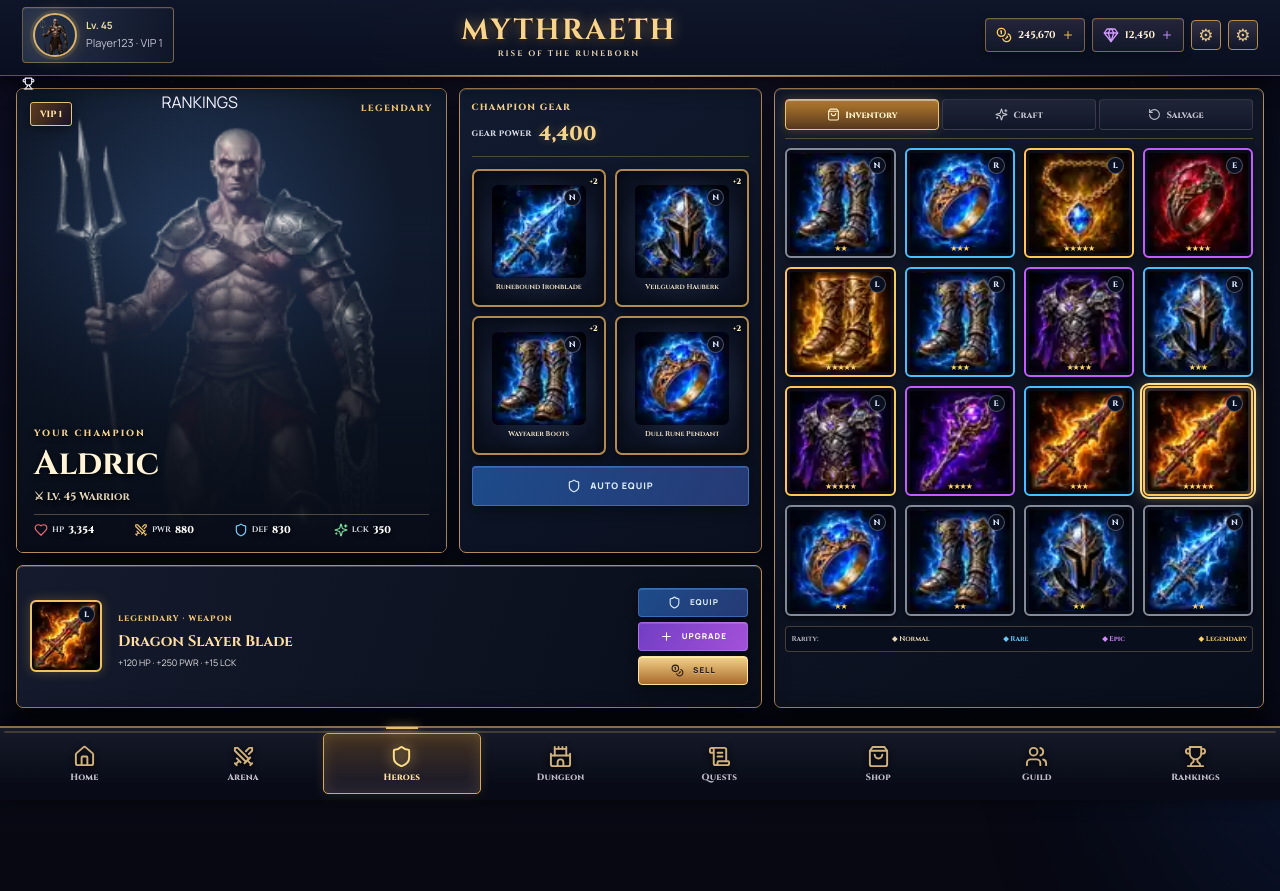
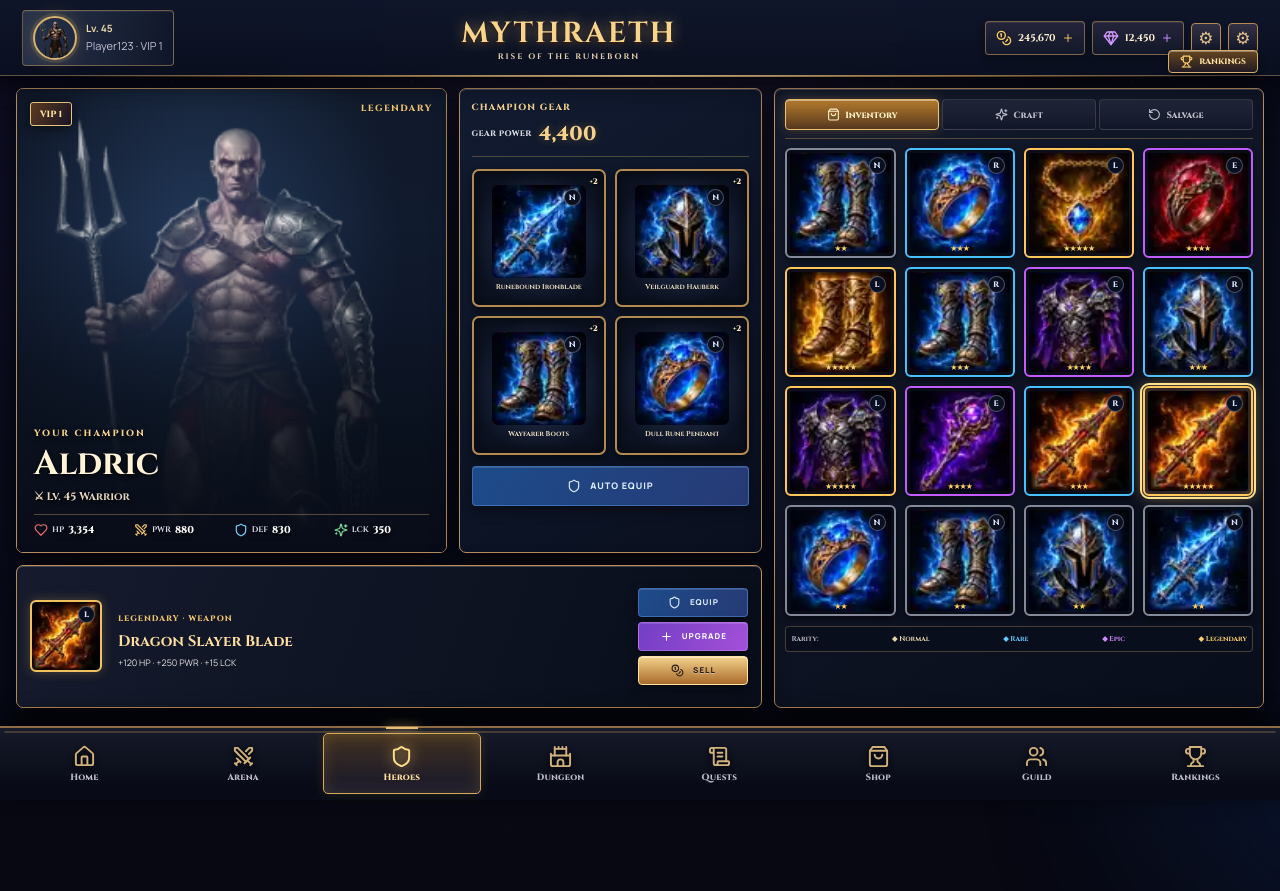
Before and after one commit to Mukedlii/mythraeth-rpg, a Next.js app: page / in a window 1280 px wide. Built offline with nearby package versions, Linux system fonts and the light colour scheme.

Commit message:
style: add ornate rankings shortcut in game header

```diff
--- a/app/globals.css
+++ b/app/globals.css
@@ -255,3 +255,5 @@ undefined
 @media(min-width:1100px){.armory-screen{min-height:calc(100vh - 180px)}.armory-hero-panel{min-height:440px}.armory-inventory{min-height:420px}.armory-item-grid{gap:9px}.armory-item{max-height:116px}}
 @media(prefers-reduced-motion:reduce){.mobile-nav button,.armory-item,.armory-slot{transition:none}}
 .sprite-item{background-image:url('/items/fantasy-loot-atlas.webp');background-size:400% 400%;background-repeat:no-repeat;background-color:#10172a}
+
+.hud-rank{position:absolute;right:22px;bottom:2px;display:flex;align-items:center;gap:6px;padding:4px 11px;border:1px solid #d5ad68;border-radius:4px;background:linear-gradient(180deg,#64451f,#211a24);color:#ffe3a3;font:800 8px Cinzel;box-shadow:inset 0 1px #fff5,0 2px 6px #0008}.hud-rank svg{color:#ffd36b}@media(max-width:850px){.hud-rank{right:10px;bottom:0;padding:3px 7px;font-size:7px}}@media(max-width:480px){.hud-rank{display:none}}
```
